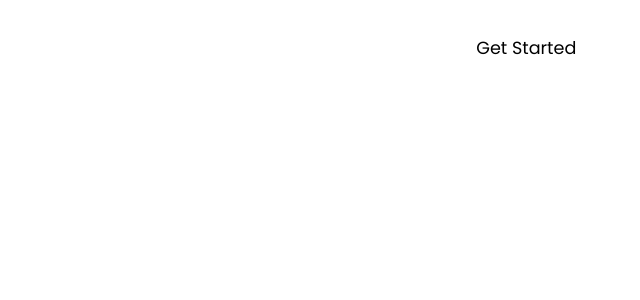
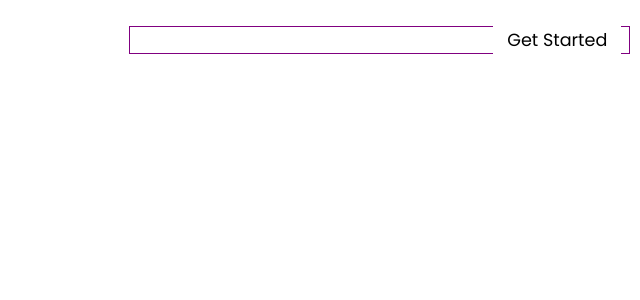
Before and after one commit to mrubalcaba/ProfessionalHealthTemplateReact, a React (Create React App) app in the folder healthbusinessapp/: page /Blog in a window 1280 px wide. Shown: the top 300 px of the page, without its empty margins (640-1280 px from the left). Built offline with nearby package versions, Linux system fonts and the light colour scheme.

Commit message:
managing state of navbar items, need to change styling

```diff
--- /dev/null
+++ b/healthbusinessapp/src/components/NavItem.js
@@ -0,0 +1,29 @@
+import {Link} from 'react-router-dom';
+
+const NavItem = ({path, selected, label, set}) => {
+    return (
+        <>
+            <li>
+                {selected ?
+                    <div className="navlink-selected">
+                        <Link to={path}
+                            style={{textDecoration: 'none', color: 'white'}}
+                            onClick={set}>
+                            {label}
+                        </Link>
+                    </div>
+                    :
+                    <div className="navlink">
+                        <Link to={path}
+                            style={{textDecoration: 'none', color: 'white'}}
+                            onClick={set}>
+                            {label}
+                        </Link>
+                    </div>}
+                                {/* <Link to="YouFeature" onClick={current}>You</Link> */}
+            </li>
+        </>
+    )
+}
+
+export default NavItem
--- a/healthbusinessapp/src/components/Navbar.js
+++ b/healthbusinessapp/src/components/Navbar.js
@@ -1,10 +1,33 @@
 import { useState } from "react";
 import {Link} from 'react-router-dom';
 import Dropdown from "./Dropdown";
+import NavItem from "./NavItem";
+import YouFeature from "./YouFeature";
 
 const Navbar = ({show, toggle, children}) => {
+    const [selected, showSelected] = useState({you:false, blog:false, about:false, contact:false});
+    const current = () => {
+        showSelected(!selected);
+    }
+
+    const selectYou = () => {
+        showSelected({you:!selected.you, blog:false, about:false, contact:false});
+    }
+
+    const selectBlog = () => {
+        showSelected({you:false, blog:!selected.blog, about:false, contact:false});
+    }
+
+    const selectAbout = () => {
+        showSelected({you:false, blog:false, about:!selected.about, contact:false});
+    }
+
+    const selectContact = () => {
+        showSelected({you:false, blog:false, about:false, contact:!selected.contact});
+    }
+
+    console.log(selected);
     return (
-
         <div>
             <nav className="desktop-nav">
                 <div className="navbar-container container">
@@ -16,11 +39,12 @@ const Navbar = ({show, toggle, children}) => {
                 {show ? <Dropdown toggle={toggle}/> : null}
                     <div className="navbar-collapse" id="navbarResponsive">
                         <ul className="primary-nav">
-                        <li className="current"><Link to="YouFeature">You</Link></li>
-                        <li><a href="/">Blog</a></li>
-                        <li><a href="/">About</a></li>
-                        <li><a href="/">Contact</a></li>
+                            <NavItem path={'YouFeature'} selected={selected.you} label={'You'} set={selectYou}></NavItem>
+                            <NavItem path={'Blog'} selected={selected.blog} label={'Blog'} set={selectBlog}></NavItem>
+                            <NavItem path={'About'} selected={selected.about} label={'About'} set={selectAbout}></NavItem>
+                            <NavItem path={'Contact'} selected={selected.contact} label={'Contact'} set={selectContact}></NavItem>
                             <li><a href="/">Login</a></li>
+                            {/* <Link to="YouFeature" onClick={current}>You</Link> */}
                             <li><a className="get-started-cta" href="/">Get Started</a></li>
                         </ul>
                     </div>
--- a/healthbusinessapp/src/css/main.scss
+++ b/healthbusinessapp/src/css/main.scss
@@ -10,6 +10,10 @@ body{
     // background: #ccc9c9;
     margin: 0;
     font-family: "Poppins", sans-serif;
+}
+
+body::-webkit-scrollbar {
+    display: none;
 }
 
 ul{
@@ -266,13 +270,14 @@ ul{
 }
 //navbar stylings
 nav.desktop-nav{
-    position: relative;
+    position: fixed;
     z-index: 999;
 
     .container{
         // padding-left: 10vh;
-        position: absolute;
-        top: 3vh;
+        // position: absolute;
+        width: 100vw;
+        margin-top: 2vh;
         display: flex;
         place-content: space-between;
         // border: 1px solid blue;
@@ -319,7 +324,18 @@ nav.desktop-nav{
     ul.primary-nav{
         margin-right: 2vw;
         display: flex;
-        // border: 1px solid purple;
+        border: 1px solid purple;
+    }
+
+    .navlink-selected{
+        // text-decoration: underline;
+        padding: 0 .75em;
+        border-bottom: 1px solid white;
+    }
+
+    .navlink{
+        text-decoration: none;
+        padding: 0 .75em;
     }
 
     .get-started-cta{
@@ -333,9 +349,7 @@ nav.desktop-nav{
 //****************************************
     li > a{
         // color: rgb(22, 29, 41);
-        color: rgb(255, 255, 255);
-
-        // color: white;
+        color: white;
         text-decoration: none;
         padding: .5em .75em;
         font-size: 1.1em;
@@ -706,16 +720,32 @@ nav.desktop-nav{
 //         // object-fit: cover;
 //     }
 // }
+.you-content{
+    // border: 1px solid red;
+    p{
+        margin-bottom: 4vh;
+        // border: 1px solid blue;
+    }
+}
 
 .you-ex-features{
-    margin-left: 2em;
+    padding: 8em 0 8em 5em;
+    background-color: rgb(240, 240, 240);
 
     h2{
+        margin: 0;
         font-size: 32px;
-        font-weight: bolder;
     }
 
     .ex-features{
-        margin-left: 8em;
+        margin-left: 17em;
+
+        h3{
+            font-size: 2em;
+        }
+
+        p{
+            padding-bottom: 2em;
+        }
     }
 }
```
Lines whose indentation alone changed are shown as unchanged.
